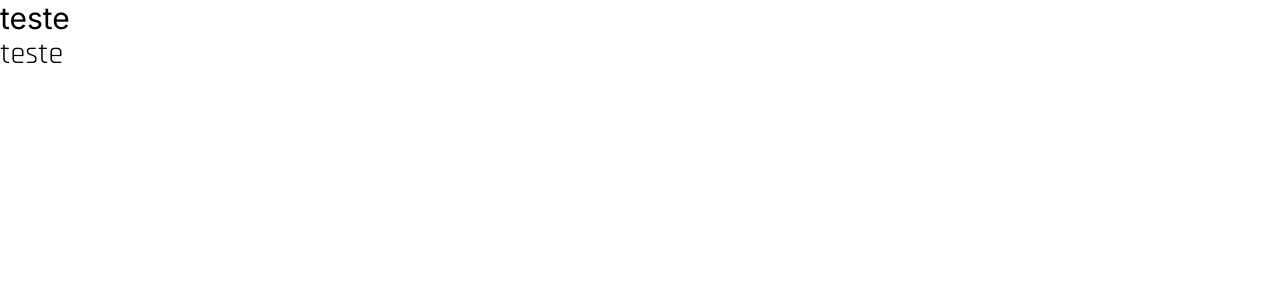
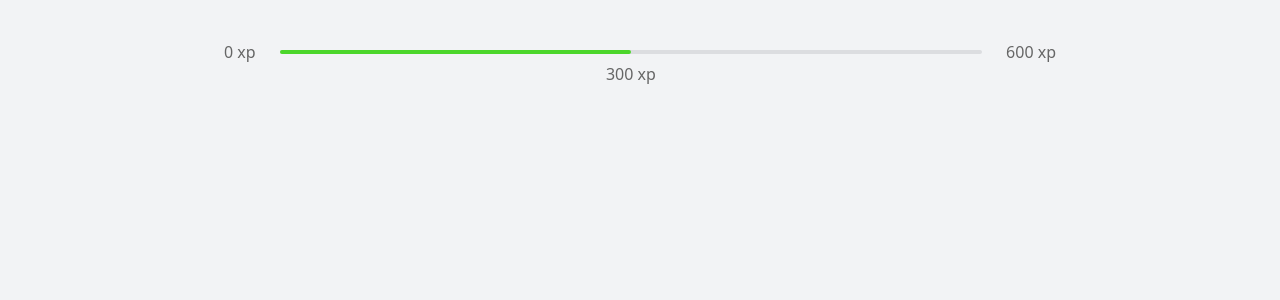
Before and after one commit to RenanFachin/RS_NLW_MoveIT, a Next.js app: page / in a window 1280 px wide. Shown: the top 300 px of the page. Built offline with nearby package versions, Linux system fonts and the light colour scheme.

Commit message:
create ExperienceBar component

```diff
--- /dev/null
+++ b/src/components/ExperienceBar.tsx
@@ -0,0 +1,31 @@
+export function ExperienceBar() {
+    return (
+        <header className="flex items-center">
+            <span className="font-normal">
+                0 xp
+            </span>
+
+            <div className="flex-1 h-1 rounded-md bg-text-300 mx-6 relative">
+
+                <div
+                    className="h-1 rounded-md bg-green-500"
+                    // Esta estilização está inline por motivos de ser um valor que vai se alterar durante o uso da aplicação
+                    style={{ width: '50%' }}
+                />
+
+                <span
+                    className="absolute top-3 -translate-x-1/2"
+                    // Esta estilização está inline por motivos de ser um valor que vai se alterar durante o uso da aplicação
+                    style={{ left: '50%' }}
+                >
+                    300 xp
+                </span>
+
+            </div>
+
+            <span className="font-normal">
+                600 xp
+            </span>
+        </header>
+    )
+}
--- a/src/pages/index.tsx
+++ b/src/pages/index.tsx
@@ -1,9 +1,9 @@
+import { ExperienceBar } from "@/components/ExperienceBar";
+
 export default function Home() {
   return (
-    <>
-      <p className="text-3xl font-Inter">teste</p>
-
-      <p className="text-3xl font-Rajdhani">teste</p>
-    </>
+    <div className="h-screen max-w-4xl mx-auto py-10 px-8 flex flex-col">
+      <ExperienceBar />
+    </div>
   )
 }
--- a/src/styles/globals.css
+++ b/src/styles/globals.css
@@ -1,3 +1,11 @@
 @tailwind base;
 @tailwind components;
 @tailwind utilities;
+
+body {
+    @apply bg-background text-text-500
+}
+
+body, input, textarea, button {
+    @apply font-Inter text-base font-normal
+}
--- a/tailwind.config.js
+++ b/tailwind.config.js
@@ -12,6 +12,30 @@ module.exports = {
         Rajdhani: ['var(--font-rajdhani)', ...fontFamily.sans]
       }
     },
+    colors: {
+      white: "#ffffff",
+      background: "#f2f3f5",
+      text: {
+        300: "#DCDDE0",
+        500: "#666666",
+        highlight: "#B3B9FF",
+        title: "#2E384D"
+      },
+      red: {
+        500: "#E83F5B"
+      },
+      green: {
+        500: "#4CD62B"
+      },
+      blue: {
+        500: "#5965E0",
+        600: "#4953B8",
+      },
+      cyan: {
+        500: "#2AA9E0"
+      }
+
+    }
   },
   plugins: [],
 }
```
Also changed, not shown: 1 other file (tests, documents, lock files or other folders).
